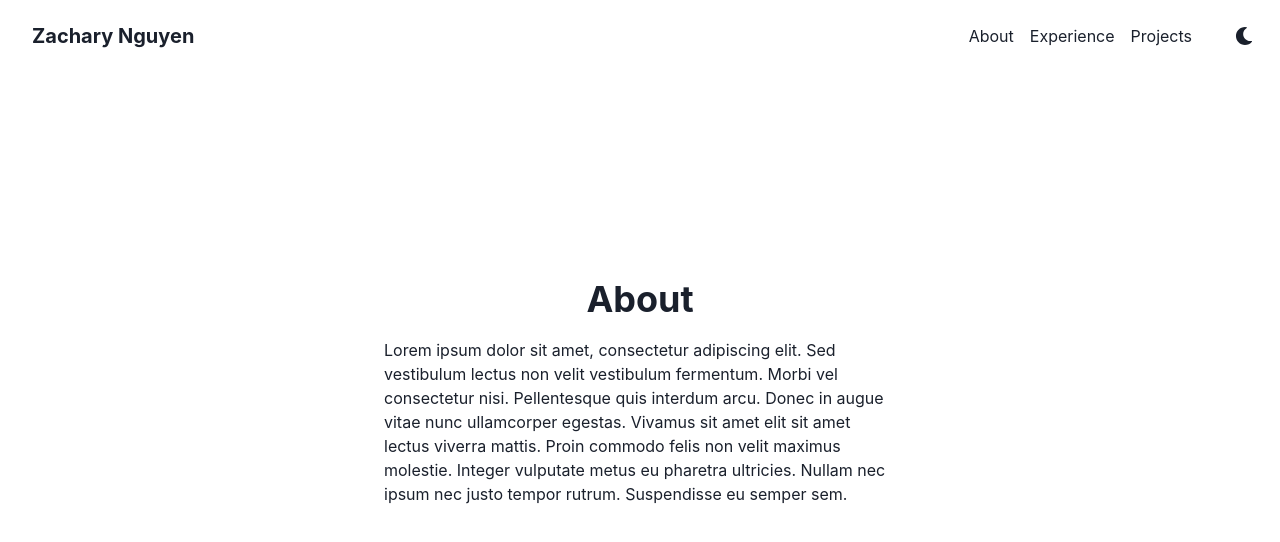
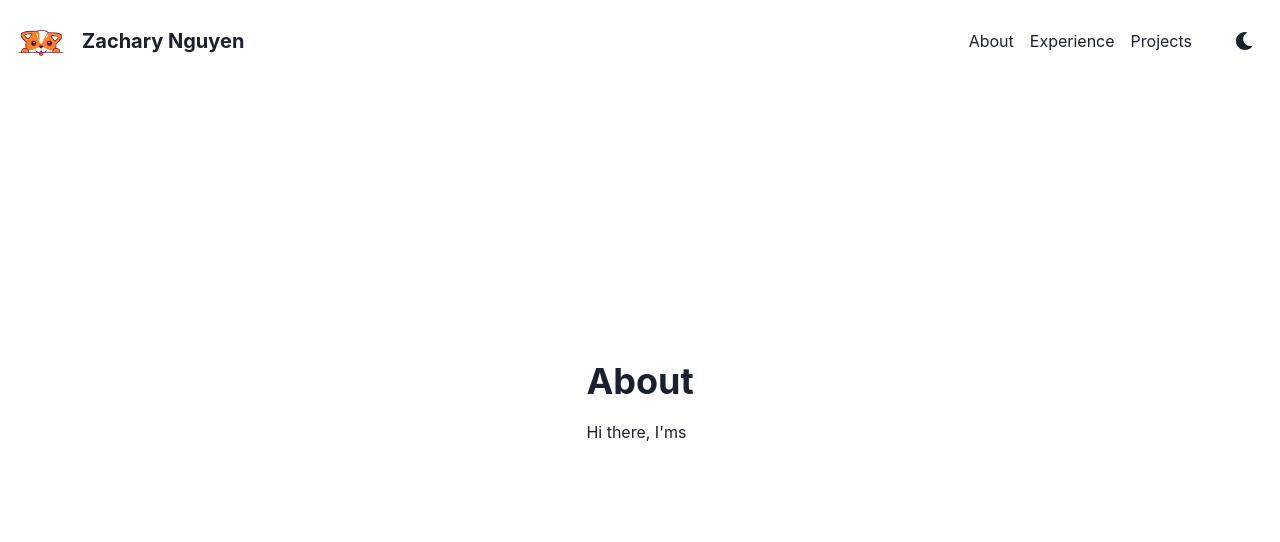
Before and after one commit to zac-ng/personalWebsite, a React (Create React App) app in the folder client/: page / in a window 1280 px wide. Both pictures are taken after a click on the link "About". Shown: the top 542 px of the page. Built offline with nearby package versions, Linux system fonts and the light colour scheme.

Commit message:
Updated logo, favicon, and navbar. Added doggie :)

```diff
--- a/client/public/index.html
+++ b/client/public/index.html
@@ -7,7 +7,7 @@
     <meta name="theme-color" content="#000000" />
     <meta
       name="description"
-      content="Web site created using create-react-app"
+      content="Zachary Nguyen Portfolio"
     />
     <link rel="apple-touch-icon" href="%PUBLIC_URL%/logo192.png" />
     <!--
@@ -24,7 +24,7 @@
       work correctly both with client-side routing and a non-root public URL.
       Learn how to configure a non-root public URL by running `npm run build`.
     -->
-    <title>React App</title>
+    <title>Zachary Nguyen</title>
   </head>
   <body>
     <noscript>You need to enable JavaScript to run this app.</noscript>
--- a/client/src/components/Navbar.tsx
+++ b/client/src/components/Navbar.tsx
@@ -1,4 +1,4 @@
-import { Flex, Link, Heading } from "@chakra-ui/react";
+import { Flex, Link, Heading, Image, HStack, Box } from "@chakra-ui/react";
 import { ColorModeSwitcher } from "../ColorModeSwitcher";
 
 interface NavbarProps {
@@ -13,13 +13,14 @@ const Navbar = ({ setPage, currentPage }: NavbarProps) => {
 
   return (
     <Flex alignItems="center" justifyContent="space-between" p={4}>
-      <Flex alignItems="center">
-        {currentPage !== "home" && (
-          <Link mr={4} onClick={() => handlePageChange("home")}>
-            <Heading ml={4} size="md">Zachary Nguyen</Heading>
-          </Link>
-        )}
-      </Flex>
+      {currentPage !== "home" ? (
+        <Link mr={4} onClick={() => handlePageChange("home")}>
+          <HStack>
+            <Image src="/dog.svg" alt="Dog Logo" boxSize="50px" mr={2} />
+            <Heading size="md">Zachary Nguyen</Heading>
+          </HStack>
+        </Link>
+      ): <Box boxSize="50px"></Box>}
       <Flex alignItems="center">
         <Link mr={4} onClick={() => handlePageChange("about")}>About</Link>
         <Link mr={4} onClick={() => handlePageChange("experience")}>Experience</Link>
--- a/client/src/pages/About.tsx
+++ b/client/src/pages/About.tsx
@@ -6,13 +6,7 @@ const About = () => {
       <Box maxW="lg">
         <Heading textAlign="center" mb={4}>About</Heading>
         <Text>
-          Lorem ipsum dolor sit amet, consectetur adipiscing elit. Sed
-          vestibulum lectus non velit vestibulum fermentum. Morbi vel
-          consectetur nisi. Pellentesque quis interdum arcu. Donec in augue
-          vitae nunc ullamcorper egestas. Vivamus sit amet elit sit amet
-          lectus viverra mattis. Proin commodo felis non velit maximus
-          molestie. Integer vulputate metus eu pharetra ultricies. Nullam nec
-          ipsum nec justo tempor rutrum. Suspendisse eu semper sem.
+          Hi there, I'ms
         </Text>
       </Box>
     </Center>
--- a/client/src/pages/Experience.tsx
+++ b/client/src/pages/Experience.tsx
@@ -1,4 +1,3 @@
-import React from "react";
 import { Center } from "@chakra-ui/react";
 import { Chrono } from 'react-chrono';
 
--- a/client/src/pages/Home.tsx
+++ b/client/src/pages/Home.tsx
@@ -1,15 +1,17 @@
-import React from "react";
-import { Center, Heading, Text, Flex, Button, Icon, SlideFade, Fade } from "@chakra-ui/react";
+import { Center, Heading, Text, Flex, Button, Icon, SlideFade, Fade, Image } from "@chakra-ui/react";
 import { FaGithub, FaLinkedin, FaEnvelope } from "react-icons/fa";
 
 const Home = () => (
-  <Center minH="80vh" flexDirection="column">
+  <Center minH="65vh" flexDirection="column">
     <SlideFade in offsetY={30} transition={{ enter: { duration: 2 } }}>
-      <Heading size="2xl" mb={4}>Zachary Nguyen</Heading>
+      <Image src="/dog.svg" alt="dog" boxSize="150px" mb={-6} />
+    </SlideFade>
+    <SlideFade in offsetY={30} transition={{ enter: { duration: 2 } }}>
+      <Heading size="2xl" mb={6}>Zachary Nguyen</Heading>
     </SlideFade>
     <Fade in transition={{ enter: { delay: 1, duration: 1.5 } }}>
       <Center flexDirection="column">
-        <Text fontSize="lg" mb={6}>Student, developer, croissant enthusiast</Text>
+        <Text fontSize="lg" mb={6}>Student, developer, croissant enthusiast 🥐</Text>
         <Flex justifyContent="center">
           <Button as="a" variant="unstyled" colorScheme="gray" leftIcon={<Icon as={FaGithub} />} mr={6} href="https://github.com/zac-ng" target="_blank">
             GitHub
```
Also changed, not shown: client/public/dog.svg (added), 1 other file (tests, documents, lock files or other folders).
